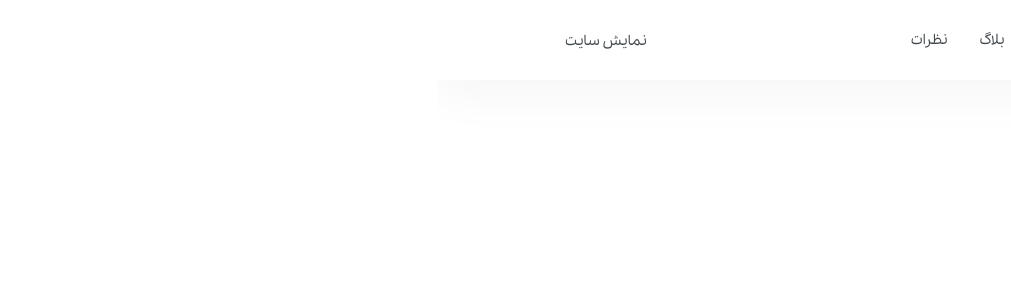
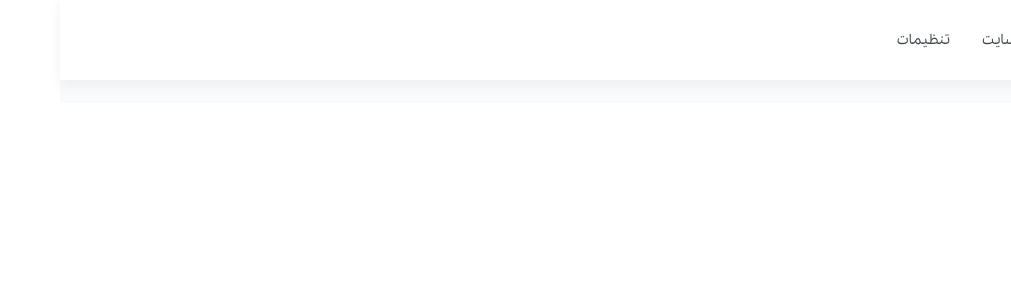
Before and after one commit to RezaNrzdh/RezaNrzdh, an Angular app in the folder client/: page /admin in a window 1280 px wide. Shown: the top 300 px of the page, without its empty margins (269-1280 px from the left). Built offline with nearby package versions, Linux system fonts and the light colour scheme.

Commit message:
redesign admin layout

```diff
--- a/client/src/app/shared/component/adminHeader/adminHeader.component.html
+++ b/client/src/app/shared/component/adminHeader/adminHeader.component.html
@@ -1,32 +1,17 @@
 <header class="width-full">
-    <section class="flex CRTMonitor align-ctr margin-left-auto margin-right-auto">
+    <section class="flex align-ctr margin-left-auto margin-right-auto">
         <div class="flex align-ctr margin-left-48">
             <img src="assets/images/adminlogo.svg" width="180" alt="adminlogo" />
         </div>
         <nav>
             <ul class="padding-0 margin-0 flex">
                 <li class="list-style-none padding-16 flex align-ctr">
-                    <a routerLink="/admin" class="body-2 medium color-dark z-index-1">داشبورد</a>
+                    <a routerLink="" class="body-2 medium color-dark z-index-1">نمایش سایت</a>
                 </li>
                 <li class="list-style-none padding-16 flex align-ctr">
-                    <a routerLink="/admin/portfolio" class="body-2 medium color-dark">نمونه کارها</a>
-                </li>
-                <li class="list-style-none padding-16 flex align-ctr">
-                    <a routerLink="/admin/orders" class="body-2 medium color-dark">سفارشات</a>
-                </li>
-                <li class="list-style-none padding-16 flex align-ctr">
-                    <a routerLink="/admin/users" class="body-2 medium color-dark">کاربران</a>
-                </li>
-                <li class="list-style-none padding-16 flex align-ctr">
-                    <a routerLink="/admin/blog" class="body-2 medium color-dark">بلاگ</a>
-                </li>
-                <li class="list-style-none padding-16 flex align-ctr">
-                    <a routerLink="/admin/comments" class="body-2 medium color-dark">نظرات</a>
+                    <a routerLink="/admin/settings" class="body-2 medium color-dark">تنظیمات</a>
                 </li>
             </ul>
         </nav>
-        <div class="margin-right-auto">
-            <a routerLink="" class="body-2 medium color-dark">نمایش سایت</a>
-        </div>
     </section>
 </header>
--- a/client/src/app/shared/component/adminHeader/adminHeader.component.scss
+++ b/client/src/app/shared/component/adminHeader/adminHeader.component.scss
@@ -4,7 +4,7 @@
     display: flex;
     width: 100%;
     background-color: color.$color-white;
-    box-shadow: 0 16px 48px rgba(0,0,0,0.04);
+    box-shadow: 0 4px 12px rgba(0,0,0,0.06);
     padding-left: 32px;
     padding-right: 32px;
     box-sizing: border-box;
--- a/client/src/app/shared/component/adminSide/adminSide.component.html
+++ b/client/src/app/shared/component/adminSide/adminSide.component.html
@@ -1,5 +1,46 @@
-<section class="margin-top-32 margin-right-32">
-    <ul>
-        <li class="list-style-none">s</li>
+<section class="margin-top-16 margin-right-32">
+    <ul class="padding-0 margin-0">
+        <li class="list-style-none">
+            <a routerLink="/admin" class="flex align-ctr padding-top-16 padding-bot-16 body-2 medium color-dark z-index-1">
+                <app-icon icon="dashboard" size="20" color="primary"></app-icon>
+                <span class="margin-right-12">داشبورد</span>
+            </a>
+        </li>
+        <li class="list-style-none">
+            <a routerLink="/admin/portfolio" class="flex align-ctr padding-top-16 padding-bot-16 body-2 medium color-dark z-index-1">
+                <app-icon icon="portfolio" size="20" color="primary"></app-icon>
+                <span class="margin-right-12">نمونه کارها</span>
+            </a>
+        </li>
+        <li class="list-style-none">
+            <a routerLink="/admin" class="flex align-ctr padding-top-16 padding-bot-16 body-2 medium color-dark z-index-1">
+                <app-icon icon="briefcase" size="20" color="primary"></app-icon>
+                <span class="margin-right-12">سفارشات</span>
+            </a>
+        </li>
+        <li class="list-style-none">
+            <a routerLink="/admin" class="flex align-ctr padding-top-16 padding-bot-16 body-2 medium color-dark z-index-1">
+                <app-icon icon="user2" size="20" color="primary"></app-icon>
+                <span class="margin-right-12">کاربران</span>
+            </a>
+        </li>
+        <li class="list-style-none">
+            <a routerLink="/admin" class="flex align-ctr padding-top-16 padding-bot-16 body-2 medium color-dark z-index-1">
+                <app-icon icon="note" size="20" color="primary"></app-icon>
+                <span class="margin-right-12">بلاگ</span>
+            </a>
+        </li>
+        <li class="list-style-none">
+            <a routerLink="/admin" class="flex align-ctr padding-top-16 padding-bot-16 body-2 medium color-dark z-index-1">
+                <app-icon icon="message" size="20" color="primary"></app-icon>
+                <span class="margin-right-12">نظرات</span>
+            </a>
+        </li>
+        <li class="list-style-none">
+            <a routerLink="/admin" class="flex align-ctr padding-top-16 padding-bot-16 body-2 medium color-dark z-index-1">
+                <app-icon icon="gallery" size="20" color="primary"></app-icon>
+                <span class="margin-right-12">عکس ها</span>
+            </a>
+        </li>
     </ul>
 </section>
--- a/client/src/app/shared/component/adminSide/adminSide.component.scss
+++ b/client/src/app/shared/component/adminSide/adminSide.component.scss
@@ -1,12 +1,24 @@
+@use "src/assets/styles/color";
+
 :host {
     width: 250px;
     height: 100%;
     background-color: white;
-    box-shadow: -16px 0 48px rgba(0,0,0,0.06);
+    box-shadow: -4px 0 12px rgba(0,0,0,0.06);
     section{
         ul{
             padding: 0;
             margin: 0;
+            li{
+                a{
+                    border-radius: 0 8px 8px 0;
+                    transition: all ease-in-out 0.2s;
+                    &:hover {
+                        padding-right:16px;
+                        background-color: color.$color-gray-1b;
+                    }
+                }
+            }
         }
     }
 }
--- a/client/src/app/shared/layout/admin-layout/admin-layout.component.html
+++ b/client/src/app/shared/layout/admin-layout/admin-layout.component.html
@@ -1,2 +1,5 @@
-<admin-header class="z-index-1"></admin-header>
- <router-outlet class=" margin-top-32"></router-outlet>
+<admin-header class="z-index-1 fixed"></admin-header>
+<section class="grid relative width-full background-gray-1">
+    <admin-side class="fixed"></admin-side>
+    <router-outlet></router-outlet>
+</section>
--- a/client/src/app/shared/layout/admin-layout/admin-layout.component.scss
+++ b/client/src/app/shared/layout/admin-layout/admin-layout.component.scss
@@ -1,6 +1,13 @@
+@use "src/assets/styles/color";
+
 :host{
     display: flex;
     flex-direction: column;
     align-items: center;
     height: 100%;
+    section {
+        width: 100%;
+        top: 80px;
+        grid-template-columns: 250px 1fr;
+    }
 }
--- a/client/src/app/shared/shared.module.ts
+++ b/client/src/app/shared/shared.module.ts
@@ -7,6 +7,7 @@ import {HttpClientModule} from "@angular/common/http";
 import {MatIconModule} from '@angular/material/icon';
 
 import {AdminHeaderComponent} from "./component/adminHeader/adminHeader.component";
+import {AdminSideComponent} from "./component/adminSide/adminSide.component";
 
 import {ButtonComponent} from "./component/button/button.component";
 import {TextboxComponent} from "./component/textbox/textbox.component";
@@ -32,6 +33,7 @@ import {UploadfileComponent} from "./component/uploadfile/uploadfile.component";
         HeaderComponent,
         FooterComponent,
         AdminHeaderComponent,
+        AdminSideComponent,
         ButtonComponent,
         TextboxComponent,
         PortfolioCardComponent,
@@ -61,6 +63,7 @@ import {UploadfileComponent} from "./component/uploadfile/uploadfile.component";
         HeaderComponent,
         FooterComponent,
         AdminHeaderComponent,
+        AdminSideComponent,
         ButtonComponent,
         TextboxComponent,
         PortfolioCardComponent,
```
